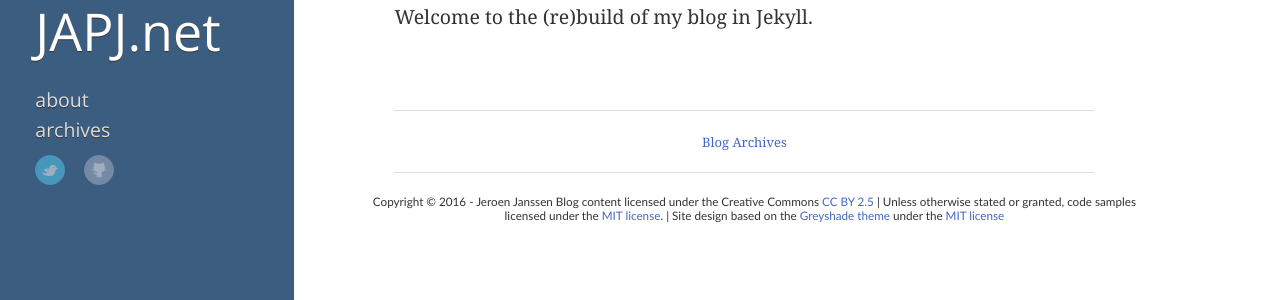
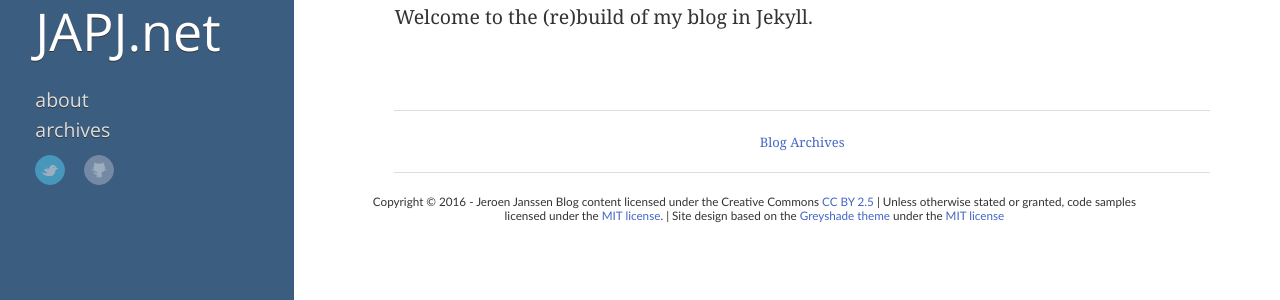
Before and after one commit to japj/japj.github.io, a Jekyll site: the page built from index.html, in a window 1280 px wide. Shown: the part 209-509 px from the top of the page. Built offline with Jekyll 4.4.1, drawn with Linux system fonts in a browser that asks for light colours; nearby versions of some CDN libraries; the list of posts is cut into pages by our own code; comment, search, counter and statistics services are not loaded.

Commit message:
more max-width for mid-col container

```diff
--- a/css/screen.css
+++ b/css/screen.css
@@ -487,6 +487,7 @@ footer {
     max-width: 800px;
     padding: 20px;
 }
+
 ::selection,
 ::-moz-selection,
 ::-webkit-selection { background-color: #4466c5;color:#2d3339 }
@@ -506,7 +507,7 @@ ul li a { -webkit-transition: all .2s ease-in;-moz-transition:all .2s ease-in;-o
 .container .mid-col #banner { width: 100% }
 .container .mid-col #banner small { margin-right: 70px }
 .container .mid-col footer.inner { text-align: center;margin:0px 70px 0px 40px;width:auto }
-.container .mid-col .mid-col-container { padding: 0px 70px 0px 100px;max-width:700px }
+.container .mid-col .mid-col-container { padding: 0px 70px 0px 100px;max-width:1200px }
 #content { width: 100% }
 #content article { border-top: none;padding:80px 0px }
 #content article .title { margin-left: 0px;font-size:4em;font-weight:800;line-height:1em }
```
